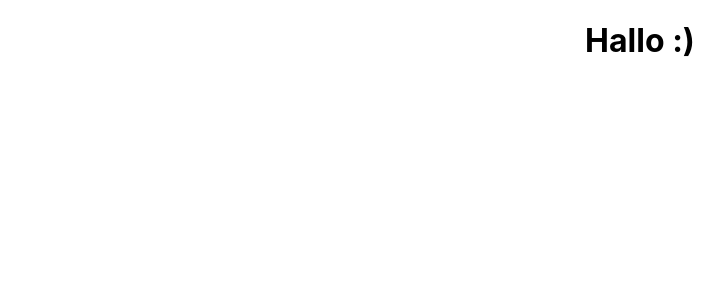
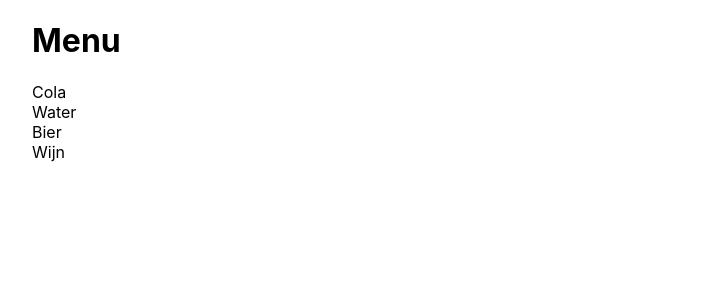
Before and after one commit to Jitse2003/dynamic_oefeningen, a React (Create React App) app: page / in a window 1280 px wide. Shown: the top 300 px of the page, without its empty margins (0-724 px from the left). Built offline with nearby package versions, Linux system fonts and the light colour scheme.

Commit message:
Excercise 3.3

```diff
--- a/src/App.css
+++ b/src/App.css
@@ -1,38 +1,3 @@
-.App {
-  text-align: center;
+body {
+  padding: 0 2em;
 }
-
-.App-logo {
-  height: 40vmin;
-  pointer-events: none;
-}
-
-@media (prefers-reduced-motion: no-preference) {
-  .App-logo {
-    animation: App-logo-spin infinite 20s linear;
-  }
-}
-
-.App-header {
-  background-color: #282c34;
-  min-height: 100vh;
-  display: flex;
-  flex-direction: column;
-  align-items: center;
-  justify-content: center;
-  font-size: calc(10px + 2vmin);
-  color: white;
-}
-
-.App-link {
-  color: #61dafb;
-}
-
-@keyframes App-logo-spin {
-  from {
-    transform: rotate(0deg);
-  }
-  to {
-    transform: rotate(360deg);
-  }
-}
--- a/src/App.js
+++ b/src/App.js
@@ -2,11 +2,17 @@ import logo from './logo.svg';
 import './App.css';
 
 function App() {
-  return (
-    <div className="App">
-      <h1>Hallo :)</h1>
-    </div>
-  );
+
+    return (
+
+        <div className="App">
+                <h1>Menu</h1>
+                <div>Cola</div>
+                <div>Water</div>
+                <div>Bier</div>
+                <div>Wijn</div>
+        </div>
+    );
 }
 
 export default App;
```
